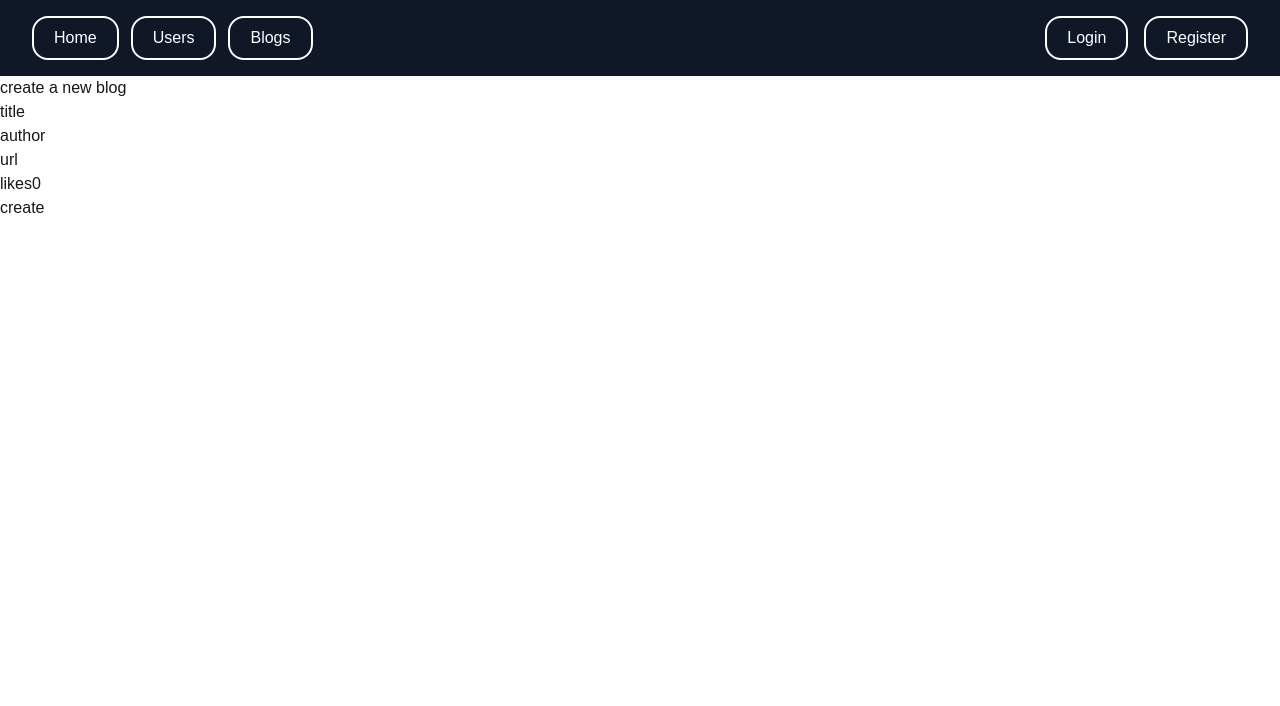
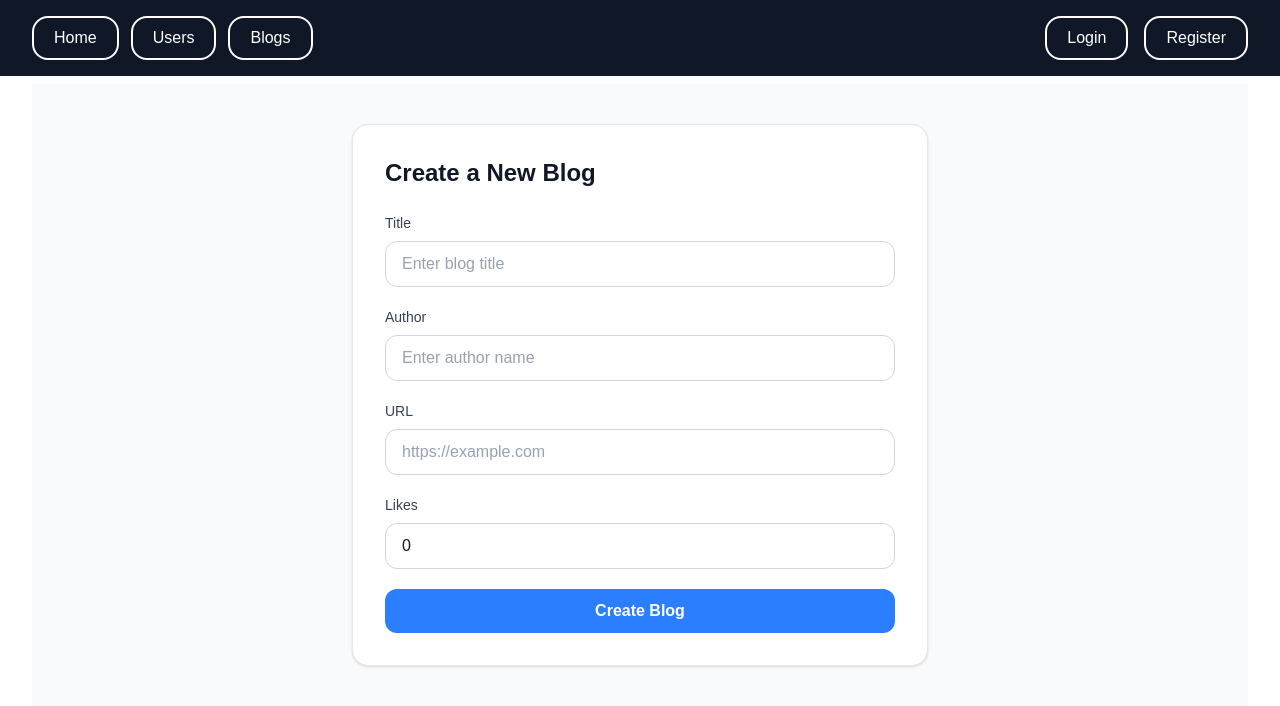
Before and after one commit to nimmadev/full-stack-open-nextjs, a Next.js app: page /blogs/new in a window 1280 px wide. Shown: the top 706 px of the page. Built offline with nearby package versions, Linux system fonts and the light colour scheme; no server answers.

Commit message:
used ai for stle refctor was a bad choice

```diff
--- a/app/blogs/[id]/page.tsx
+++ b/app/blogs/[id]/page.tsx
@@ -4,23 +4,60 @@ import { notFound } from "next/navigation";
 
 const BlogPage = async ({ params }: { params: Promise<{ id: string }> }) => {
   const { id } = await params;
-  const blog = await getBlogById(Number(id));
+
+  const blogId = Number(id);
+
+  if (!Number.isInteger(blogId) || blogId <= 0) {
+    notFound();
+  }
+
+  const blog = await getBlogById(blogId);
+
   if (!blog) {
-    return notFound();
+    notFound();
   }
+
   return (
-    <div>
-      <h3>{blog.title}</h3>
-      <p>
-        <strong>{blog.author}</strong>
-      </p>
-      <p>{blog.url}</p>
-      <p>{blog.likes}</p>
-      <form action={increaseBlogLike}>
-        <input hidden defaultValue={blog.id} name="id" />
-        <button type="submit">like</button>
-      </form>
-    </div>
+    <main className="mx-auto max-w-2xl p-6">
+      <article className="rounded-xl border border-gray-200 bg-white p-6 shadow-sm">
+        <h1 className="text-2xl font-bold text-gray-900">{blog.title}</h1>
+
+        <p className="mt-3 text-gray-600">
+          By <strong>{blog.author}</strong>
+        </p>
+
+        <a
+          href={blog.url}
+          target="_blank"
+          rel="noopener noreferrer"
+          className="mt-3 block truncate text-blue-600 hover:underline"
+        >
+          {blog.url}
+        </a>
+
+        <p className="mt-4 font-medium text-gray-700">❤️ {blog.likes} likes</p>
+
+        <form action={increaseBlogLike} className="mt-5">
+          <input type="hidden" name="id" value={blog.id} />
+
+          <button
+            type="submit"
+            className="
+              rounded-xl
+              bg-blue-500
+              px-5 py-2
+              font-medium
+              text-white
+              transition
+              hover:bg-blue-600
+              active:scale-95
+            "
+          >
+            ❤️ Like
+          </button>
+        </form>
+      </article>
+    </main>
   );
 };
 
--- a/app/blogs/new/page.tsx
+++ b/app/blogs/new/page.tsx
@@ -1,4 +1,5 @@
 "use client";
+
 import { createBlog } from "@/app/actions/blogs";
 import { useNotification } from "@/app/components/NotificationProvider";
 import { useRouter } from "next/navigation";
@@ -10,69 +11,178 @@ const AddBlog = () => {
     values: { title: "", author: "", url: "", likes: 0 },
     success: false,
   });
+
   const { showNotification } = useNotification();
   const router = useRouter();
+
   useEffect(() => {
     if (state.success === false && state.error) {
       showNotification(state.error, "error");
     }
+
     if (state.success) {
-      showNotification("blog created", "success");
+      showNotification("Blog created", "success");
       router.push("/blogs");
     }
   }, [state, showNotification, router]);
 
   return (
+    <main className="min-h-screen bg-gray-50 px-4 py-10">
+      <div className="mx-auto max-w-xl">
+        <div className="rounded-2xl border border-gray-200 bg-white p-6 shadow-sm sm:p-8">
+          <h2 className="mb-6 text-2xl font-bold text-gray-900">
+            Create a New Blog
+          </h2>
+
+          <form action={formAction} className="space-y-5">
+            {/* Title */}
             <div>
-      <h2>create a new blog</h2>
-      <form action={formAction}>
-        <div>
-          <label htmlFor="title">
-            title
+              <label
+                htmlFor="title"
+                className="mb-2 block text-sm font-medium text-gray-700"
+              >
+                Title
+              </label>
+
               <input
                 type="text"
                 name="title"
                 id="title"
                 defaultValue={state.values.title}
+                placeholder="Enter blog title"
+                className="
+                  w-full
+                  rounded-xl
+                  border border-gray-300
+                  px-4 py-2.5
+                  text-gray-900
+                  outline-none
+                  transition
+                  placeholder:text-gray-400
+                  focus:border-blue-500
+                  focus:ring-2
+                  focus:ring-blue-200
+                "
               />
+            </div>
+
+            {/* Author */}
+            <div>
+              <label
+                htmlFor="author"
+                className="mb-2 block text-sm font-medium text-gray-700"
+              >
+                Author
               </label>
-        </div>
-        <div>
-          <label htmlFor="author">
-            author
+
               <input
                 type="text"
                 name="author"
                 id="author"
                 defaultValue={state.values.author}
+                placeholder="Enter author name"
+                className="
+                  w-full
+                  rounded-xl
+                  border border-gray-300
+                  px-4 py-2.5
+                  text-gray-900
+                  outline-none
+                  transition
+                  placeholder:text-gray-400
+                  focus:border-blue-500
+                  focus:ring-2
+                  focus:ring-blue-200
+                "
               />
+            </div>
+
+            {/* URL */}
+            <div>
+              <label
+                htmlFor="url"
+                className="mb-2 block text-sm font-medium text-gray-700"
+              >
+                URL
               </label>
-        </div>
-        <div>
-          <label htmlFor="url">
-            url
+
               <input
-              type="text"
+                type="url"
                 name="url"
                 id="url"
                 defaultValue={state.values.url}
+                placeholder="https://example.com"
+                className="
+                  w-full
+                  rounded-xl
+                  border border-gray-300
+                  px-4 py-2.5
+                  text-gray-900
+                  outline-none
+                  transition
+                  placeholder:text-gray-400
+                  focus:border-blue-500
+                  focus:ring-2
+                  focus:ring-blue-200
+                "
               />
+            </div>
+
+            {/* Likes */}
+            <div>
+              <label
+                htmlFor="likes"
+                className="mb-2 block text-sm font-medium text-gray-700"
+              >
+                Likes
               </label>
-        </div>
-        <div>
-          <label htmlFor="likes">
-            likes
+
               <input
                 type="number"
                 name="likes"
                 id="likes"
+                min="0"
                 defaultValue={state.values.likes}
+                className="
+                  w-full
+                  rounded-xl
+                  border border-gray-300
+                  px-4 py-2.5
+                  text-gray-900
+                  outline-none
+                  transition
+                  focus:border-blue-500
+                  focus:ring-2
+                  focus:ring-blue-200
+                "
               />
-          </label>
             </div>
-        <button type="submit">create</button>
+
+            {/* Submit */}
+            <button
+              type="submit"
+              className="
+                w-full
+                rounded-xl
+                bg-blue-500
+                px-5 py-2.5
+                font-semibold
+                text-white
+                transition
+                hover:bg-blue-600
+                active:scale-[0.98]
+                focus:outline-none
+                focus:ring-2
+                focus:ring-blue-300
+                focus:ring-offset-2
+              "
+            >
+              Create Blog
+            </button>
           </form>
         </div>
+      </div>
+    </main>
   );
 };
 
--- a/app/blogs/page.tsx
+++ b/app/blogs/page.tsx
@@ -14,16 +14,23 @@ const Blog = ({
   };
 }) => {
   return (
-    <div>
+    <article className="w-64 rounded-lg border border-gray-200 bg-white p-4 shadow-sm transition hover:-translate-y-1 hover:shadow-md">
       <Link href={`/blogs/${blog.id}`}>
-        <h3>{blog.title}</h3>
+        <h3 className="font-semibold truncate text-gray-900 hover:text-blue-600">
+          {blog.title}
+        </h3>
       </Link>
-      <p>
-        <strong>{blog.author}</strong>
+
+      <p className="mt-2 truncate text-sm text-gray-600">
+        By <strong>{blog.author}</strong>
       </p>
-      <p>{blog.url}</p>
-      <p>{blog.likes}</p>
-    </div>
+
+      <p className="mt-2 truncate text-sm text-gray-500">{blog.url}</p>
+
+      <p className="mt-3 text-sm font-medium text-gray-700">
+        ❤️ {blog.likes} likes
+      </p>
+    </article>
   );
 };
 
@@ -34,15 +41,49 @@ const Blogs = async ({
 }) => {
   const { filter } = await searchParams;
   const blogs = await getBlogs(filter);
+
   return (
-    <div>
-      <form action={filterBlogs}>
-        <input name="filter" type="search" />
-        <button type="submit">Search</button>
+    <div className="p-6">
+      <form action={filterBlogs} className="flex items-center gap-2">
+        <input
+          name="filter"
+          type="search"
+          placeholder="Search blogs..."
+          className="
+            w-64
+            rounded-xl
+            border border-gray-300
+            px-4 py-2
+            outline-none
+            transition
+            focus:border-blue-500
+            focus:ring-2
+            focus:ring-blue-200
+          "
+        />
+
+        <button
+          type="submit"
+          className="
+            rounded-xl
+            bg-blue-500
+            px-5 py-2
+            font-medium
+            text-white
+            transition
+            hover:bg-blue-700
+            active:scale-95
+          "
+        >
+          Search
+        </button>
       </form>
-      {blogs.map((blog) => (
-        <Blog blog={blog} key={blog.id} />
-      ))}
+
+      <div className="mt-6 flex flex-wrap gap-4">
+        {blogs.map((blog) => (
+          <Blog blog={blog} key={blog.id} />
+        ))}
+      </div>
     </div>
   );
 };
--- a/app/layout.tsx
+++ b/app/layout.tsx
@@ -14,7 +14,7 @@ export default function RootLayout({ children }: LayoutProps<"/">) {
               <NavBar />
             </header>
             <Notification />
-            {children}
+            <div className="px-8 py-2">{children}</div>
           </NotificationProvider>
         </AuthSessionProvider>
       </body>
```
Lines whose indentation alone changed are shown as unchanged.
